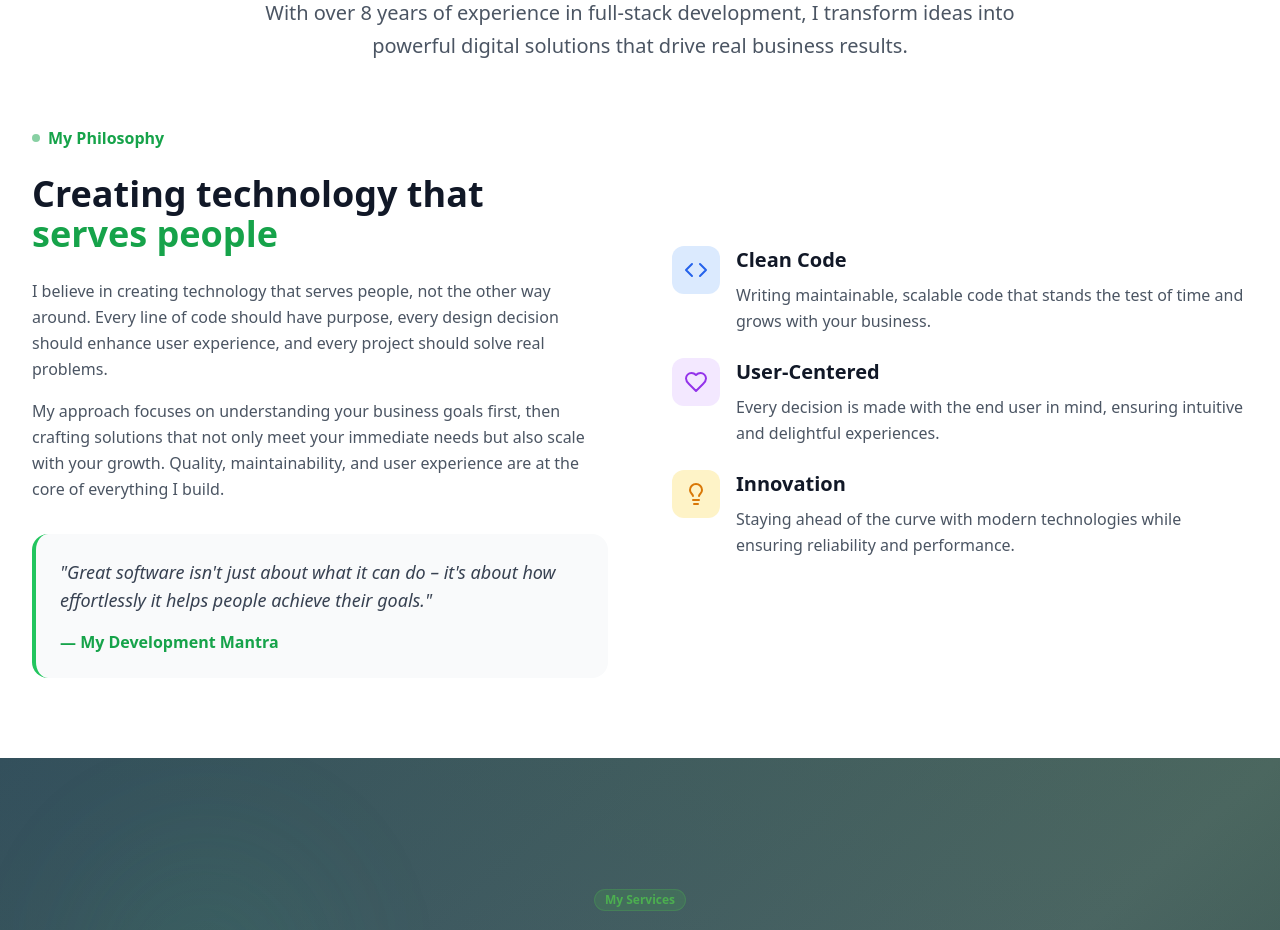
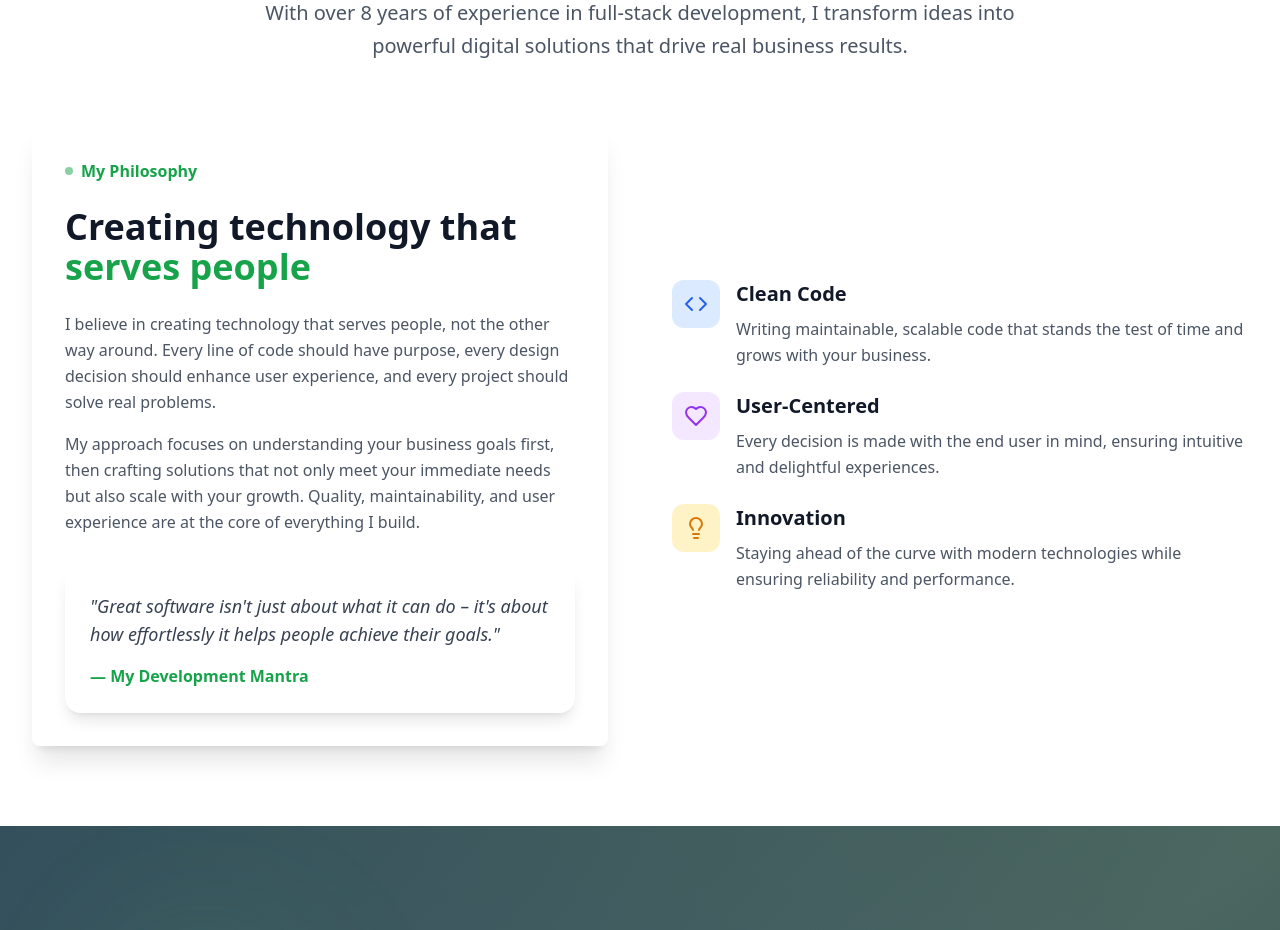
Before and after one commit to KarlaSz/webszyk-brand, a React (Vite) app: page / in a window 1280 px wide. Shown: the part 4220-5150 px from the top of the page. Built offline with nearby package versions, Linux system fonts and the light colour scheme.

Commit message:
Refactor: Apply glassmorphism to philosophy section
Styled the "My Philosophy" section with glassmorphism, similar to the "My Development Process" steps, focusing on the main points and text on the left side.

```diff
--- a/src/components/AboutSection.tsx
+++ b/src/components/AboutSection.tsx
@@ -25,10 +25,11 @@ const AboutSection = () => {
           </p>
         </div>
 
-        {/* Philosophy Section - Redesigned to match About Me style */}
+        {/* Philosophy Section - Redesigned with Glassmorphism */}
         <div className="grid grid-cols-1 lg:grid-cols-2 gap-16 items-center">
-          {/* Content Section */}
-          <div>
+          {/* Content Section with Glassmorphism */}
+          <Card className="bg-white/70 backdrop-blur-md border border-white/40 shadow-xl hover:shadow-2xl transition-all duration-300 group hover:bg-white/80">
+            <CardContent className="p-8">
               <div className="flex items-center space-x-2 mb-6">
                 <div className="w-2 h-2 bg-green-600 rounded-full animate-pulse"></div>
                 <span className="text-green-600 font-semibold">My Philosophy</span>
@@ -52,8 +53,8 @@ const AboutSection = () => {
                 </p>
               </div>
 
-            {/* Bottom Quote */}
-            <div className="p-6 bg-gray-50 rounded-2xl border-l-4 border-green-500">
+              {/* Bottom Quote with enhanced styling */}
+              <div className="p-6 bg-white/50 backdrop-blur-sm rounded-2xl border border-white/30 shadow-lg">
                 <blockquote className="text-lg text-gray-700 italic">
                   "Great software isn't just about what it can do – it's about how effortlessly it helps people achieve their goals."
                 </blockquote>
@@ -61,7 +62,8 @@ const AboutSection = () => {
                   <span className="text-green-600 font-semibold">— My Development Mantra</span>
                 </div>
               </div>
-          </div>
+            </CardContent>
+          </Card>
 
           {/* Core Values Section */}
           <div>
```
Lines whose indentation alone changed are shown as unchanged.
